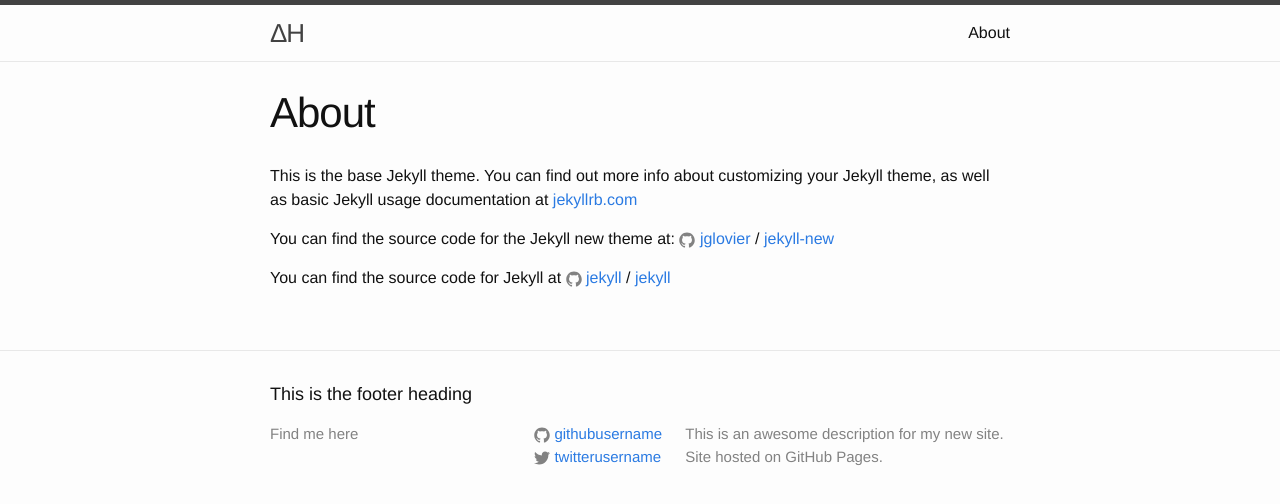
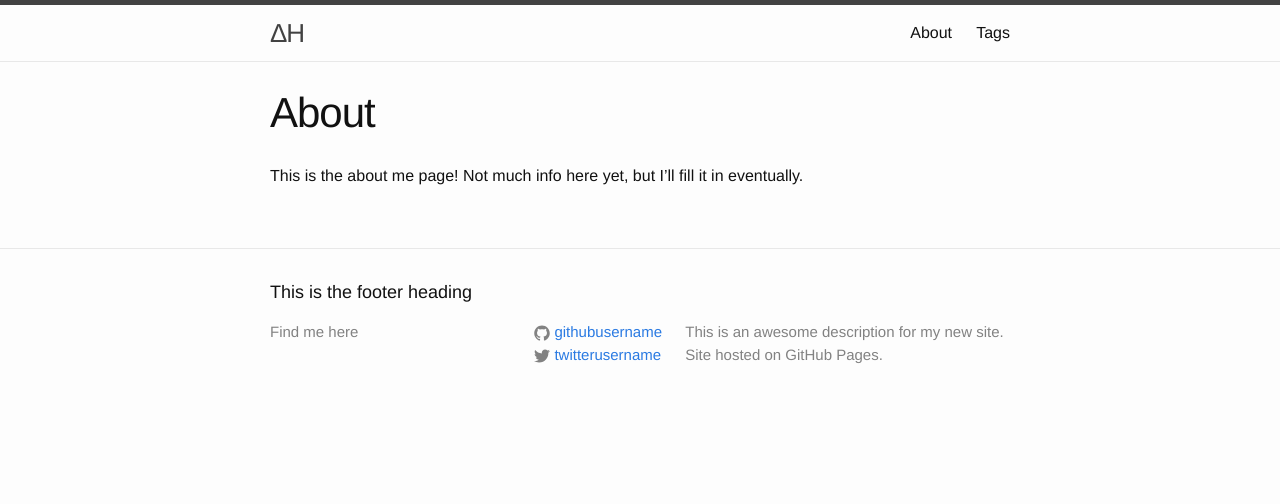
Before and after one commit to enthalpychange/enthalpychange.github.io, a Jekyll site: the page built from about.md, in a window 1280 px wide. Shown: the top 504 px of the page. Built offline with Jekyll 4.4.1, drawn with Linux system fonts in a browser that asks for light colours.

Commit message:
add alphabetized tags page

```diff
--- a/_config.yml
+++ b/_config.yml
@@ -13,6 +13,7 @@
   Site hosted on GitHub Pages.
 baseurl: "" # the subpath of your site, e.g. /blog
 url: "https://enthalpychange.github.io" # the base hostname & protocol for your site
+images: "https://raw.githubusercontent.com/enthalpychange/enthalpychange.github.io/master/images"
 twitter_username: twitterusername
 github_username:  githubusername
 
--- /dev/null
+++ b/_posts/2016-02-18-welcome.markdown
@@ -0,0 +1,5 @@
+---
+layout: post
+title:  "First post!"
+---
+Welcome to my blog. I will occasionally post some things that interest me.
--- a/about.md
+++ b/about.md
@@ -4,12 +4,4 @@
 permalink: /about/
 ---
 
-This is the base Jekyll theme. You can find out more info about customizing your Jekyll theme, as well as basic Jekyll usage documentation at [jekyllrb.com](http://jekyllrb.com/)
-
-You can find the source code for the Jekyll new theme at:
-{% include icon-github.html username="jglovier" %} /
-[jekyll-new](https://github.com/jglovier/jekyll-new)
-
-You can find the source code for Jekyll at
-{% include icon-github.html username="jekyll" %} /
-[jekyll](https://github.com/jekyll/jekyll)
+This is the about me page! Not much info here yet, but I'll fill it in eventually.
```
Also changed, not shown: _layouts/post.html (+10 -0 lines), _posts/2016-02-13-welcome-to-jekyll.markdown (deleted, +0 -25 lines), tags.md (added, +26 -0 lines).
